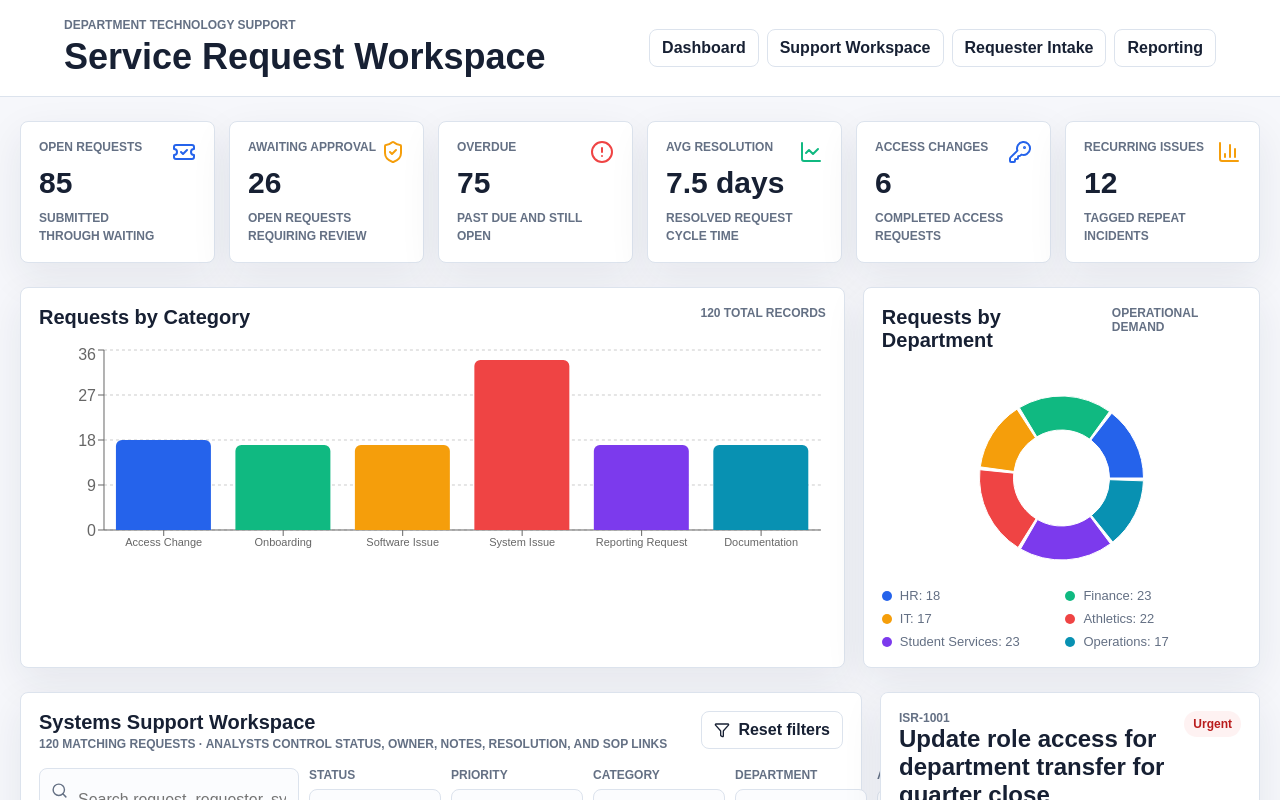
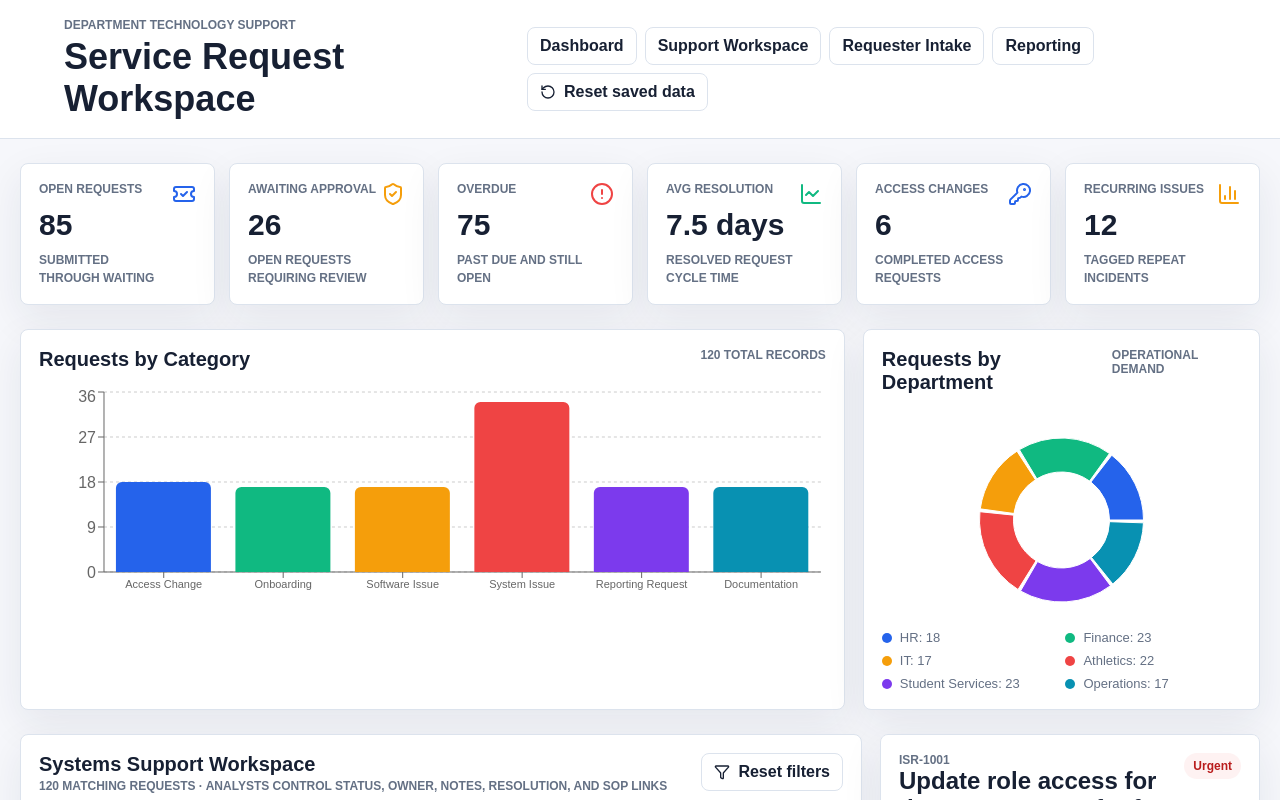
Before and after one commit to mokeyzz1/internal-service-request-system, a Next.js app: page / in a window 1280 px wide. Shown: the top 800 px of the page. Built offline with nearby package versions, Linux system fonts and the light colour scheme.

Commit message:
Add reset for saved demo data

```diff
--- a/app/page.tsx
+++ b/app/page.tsx
@@ -10,6 +10,7 @@ import {
   Filter,
   KeyRound,
   LineChart,
+  RotateCcw,
   Search,
   ShieldCheck,
   SlidersHorizontal,
@@ -361,6 +362,15 @@ export default function Home() {
     }));
   }
 
+  function handleResetSavedData() {
+    window.localStorage.removeItem(createdRequestsStorageKey);
+    window.localStorage.removeItem(requestEditsStorageKey);
+    setCreatedRequests([]);
+    setRequestEdits({});
+    setFilters(initialFilters);
+    setActiveId("");
+  }
+
   function handleSubmit(event: FormEvent<HTMLFormElement>) {
     event.preventDefault();
     const form = new FormData(event.currentTarget);
@@ -402,6 +412,7 @@ export default function Home() {
           <a href="#queue">Support Workspace</a>
           <a href="#intake">Requester Intake</a>
           <a href="#reporting">Reporting</a>
+          <button className="ghost-button" type="button" onClick={handleResetSavedData}><RotateCcw size={16} /> Reset saved data</button>
         </nav>
       </header>
 
```
Also changed, not shown: public/screenshots/dashboard.png, public/screenshots/reporting.png.
